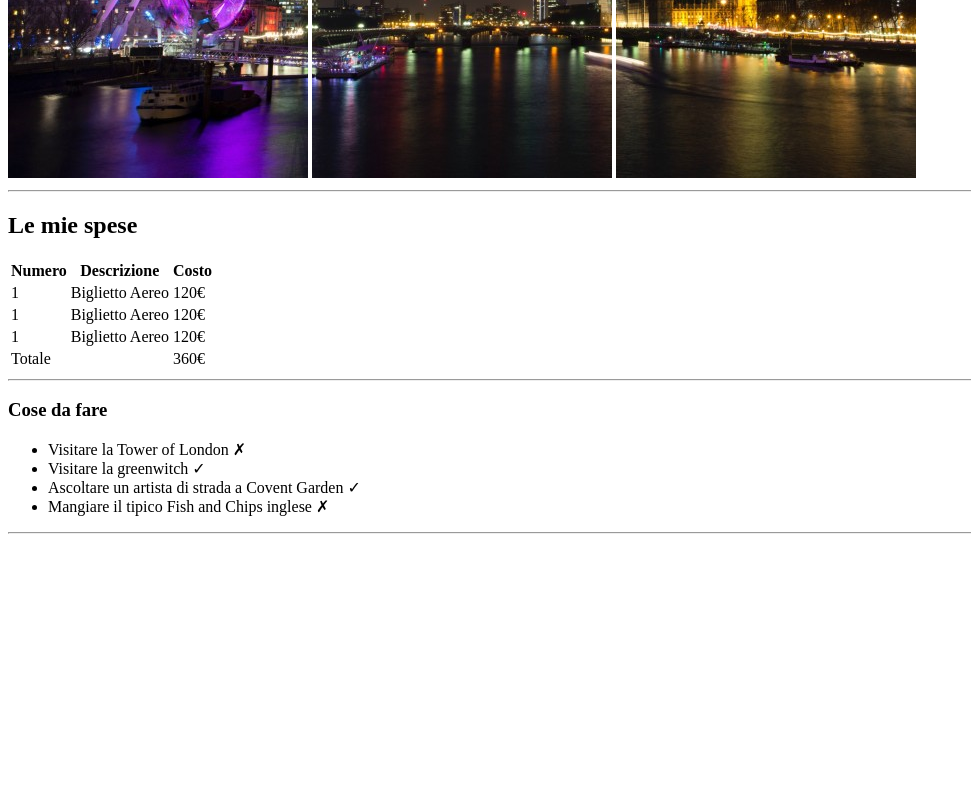
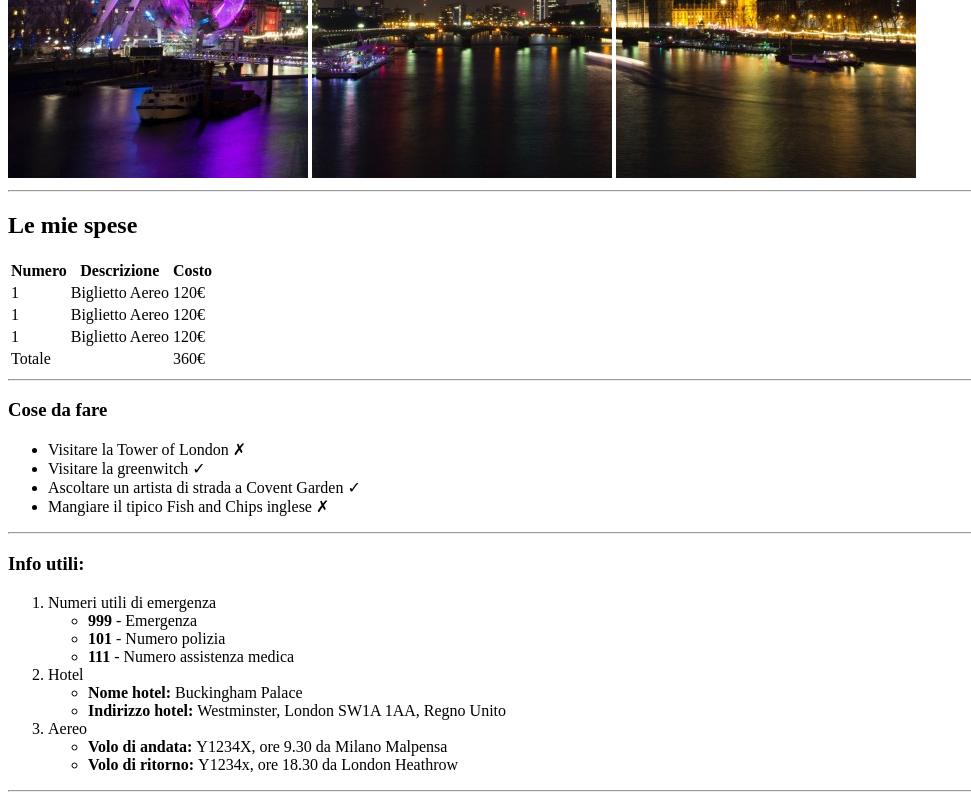
Before and after one commit to defendimattia/html-london-trip, a plain HTML site: page index.html in a window 1280 px wide. Shown: the part 502-1302 px from the top of the page, without its empty margins (0-971 px from the left). Before the commit the page ends 1044 px from the top, so only its background shows below. Drawn offline with Linux system fonts and the light colour scheme.

Commit message:
feat: added "info utili" section

```diff
--- a/index.html
+++ b/index.html
@@ -25,6 +25,8 @@
     <div>
         <h2>Le mie spese</h2>
 
+
+        <!-- tabella -->
         <table>
             <tr>
                 <th>Numero</th>
@@ -51,7 +53,7 @@
                 <td>360€</td>
             </tr>
         </table>
-
+        <!-- fine tabella -->
         <hr>
     </div>
 
@@ -67,6 +69,36 @@
         </ul>
         <hr>
      </div>
+
+     <!-- info utili -->
+      <div>
+        <h3>Info utili:</h3>
+
+        <!-- liste -->
+        <ol>
+            <li>Numeri utili di emergenza
+                <ul>
+                    <li><strong>999</strong> - Emergenza</li>
+                    <li><strong>101</strong> - Numero polizia</li>
+                    <li><strong>111</strong> - Numero assistenza medica</li>
+                </ul>
+            </li>
+            <li>Hotel
+                <ul>
+                    <li><strong>Nome hotel: </strong>Buckingham Palace</li>
+                    <li><strong>Indirizzo hotel: </strong>Westminster, London SW1A 1AA, Regno Unito</li>
+                </ul>
+            </li>
+            <li>Aereo
+                <ul>
+                    <li><strong>Volo di andata: </strong>Y1234X, ore 9.30 da Milano Malpensa</li>
+                    <li><strong>Volo di ritorno: </strong>Y1234x, ore 18.30 da London Heathrow</li>
+                </ul>
+            </li>
+        </ol>
+        <!-- fine liste -->
+         <hr>
+      </div>
 </main>
 
 </body>
```
